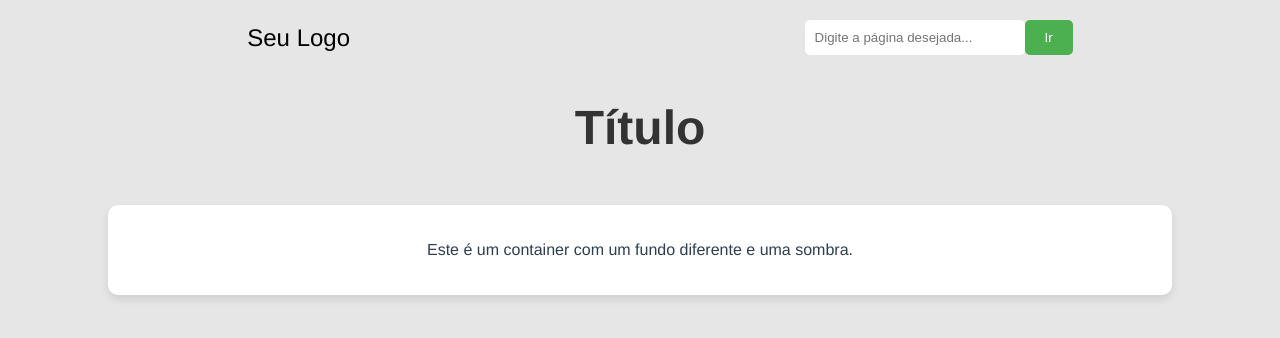
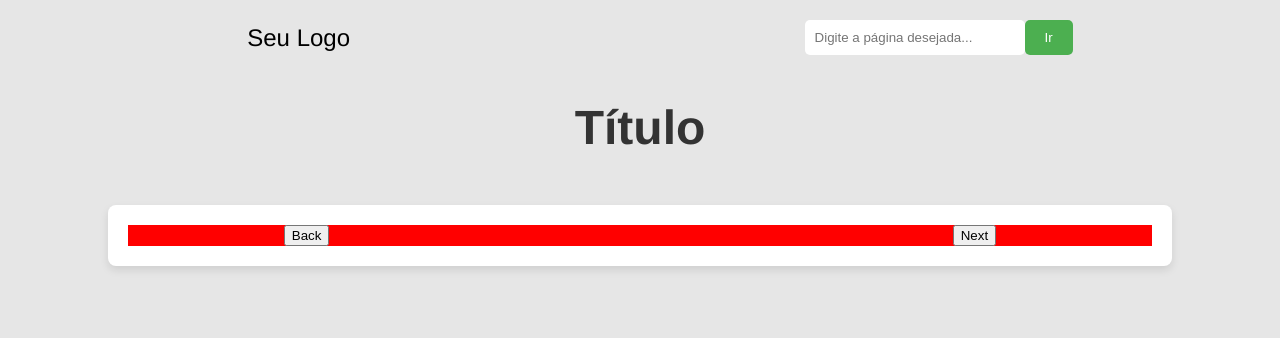
Before and after one commit to taciodev/research-calendar-vue, a Vue app: page / in a window 1280 px wide. Shown: the top 338 px of the page. Built offline with nearby package versions, Linux system fonts and the light colour scheme; no server answers.

Commit message:
feat(api): configure Axios and perform API request

```diff
--- a/src/App.vue
+++ b/src/App.vue
@@ -3,8 +3,11 @@
     <TheHeader />
     <MainTitle />
     <div class="container">
-      <!-- Conteúdo do container aqui -->
-      <p>Este é um container com um fundo diferente e uma sombra.</p>
+      <div class="page-navigation">
+        <button @click="previousPage">Back</button>
+        <span>{{ responseData.page }}</span>
+        <button @click="nextPage">Next</button>
+      </div>
     </div>
   </div>
 </template>
@@ -12,12 +15,25 @@
 <script>
 import TheHeader from "./components/TheHeader.vue";
 import MainTitle from "./components/MainTitle.vue";
+import { HTTP } from "./plugins/axios";
 
 export default {
   name: "App",
   components: {
     TheHeader,
     MainTitle,
+  },
+  data() {
+    return {
+      responseData: { page: null, items: [] },
+    };
+  },
+  mounted() {
+    HTTP.get()
+      .then((response) => {
+        this.responseData = response.data;
+      })
+      .catch((error) => console.log(error));
   },
 };
 </script>
@@ -44,7 +60,14 @@ body {
   width: 80%;
   margin: 50px auto; /* Espaçamento maior para o container */
   padding: 20px;
-  border-radius: 10px;
+  border-radius: 8px;
   box-shadow: 0 4px 8px rgba(0, 0, 0, 0.1); /* Sombra */
 }
+
+.page-navigation {
+  background-color: red;
+  display: flex;
+  align-items: center;
+  justify-content: space-around;
+}
 </style>
--- a/src/main.js
+++ b/src/main.js
@@ -1,4 +1,4 @@
-import { createApp } from 'vue'
-import App from './App.vue'
+import { createApp } from "vue";
+import App from "./App.vue";
 
-createApp(App).mount('#app')
+createApp(App).mount("#app");
--- /dev/null
+++ b/src/plugins/axios.js
@@ -0,0 +1,28 @@
+import axios from "axios";
+
+// TODO: CRIAR FUNÇÃO QUE FAÇA ESSE PROCESSO DE FORMATAÇÃO DA DATA
+var currentDate = new Date();
+
+var year = currentDate.getFullYear();
+var month =
+  currentDate.getMonth().length === 2
+    ? currentDate.getMonth()
+    : `0${currentDate.getMonth()}`; // Adiciona 1 ao mês, pois o mês é baseado em zero
+var date =
+  currentDate.getDay().length === 2
+    ? currentDate.getDay()
+    : `0${currentDate.getDay()}`;
+
+var formattedCurrentDate = `${year}-${month}-${date}`;
+
+export const HTTP = axios.create({
+  baseURL: `https://servicodados.ibge.gov.br/api/v3/calendario/`,
+  params: {
+    qtd: 5,
+    de: "2020-01-01",
+    ate: formattedCurrentDate,
+  },
+  // headers: {
+  //   Authorization: "Bearer {token}",
+  // },
+});
```
